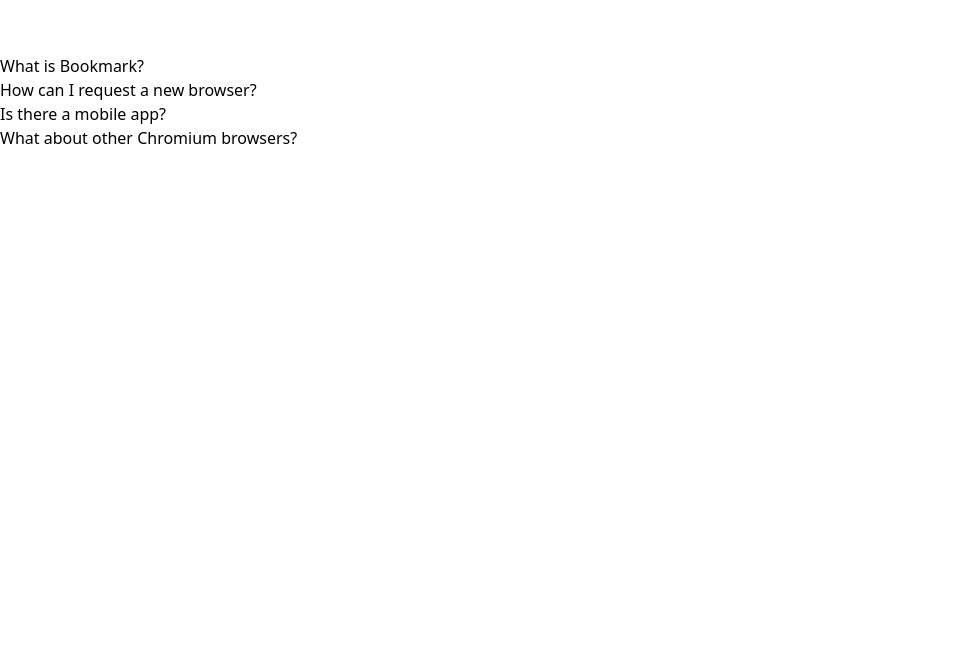
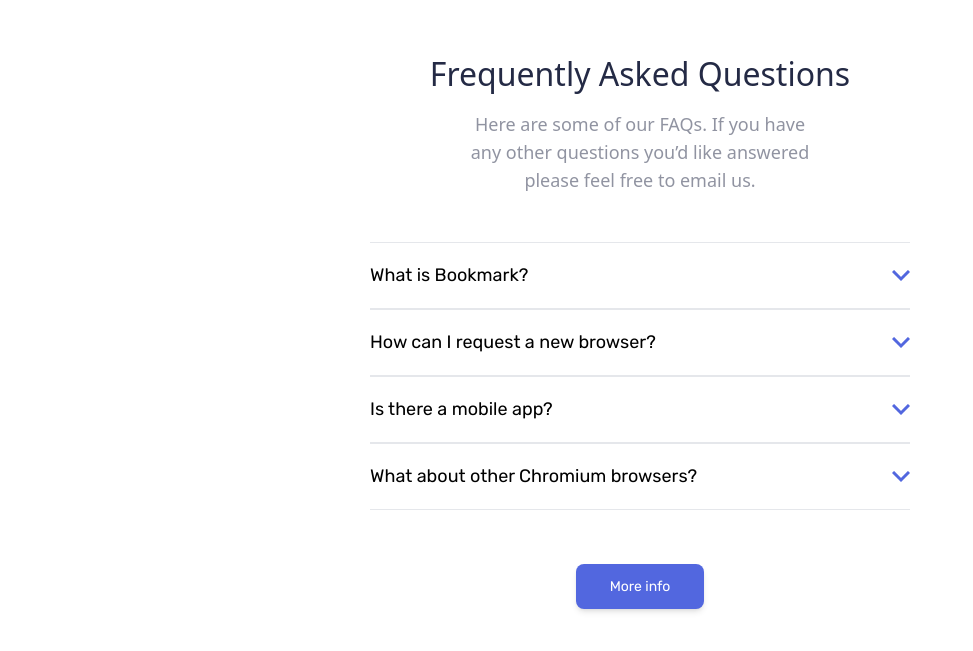
Before and after one commit to adrian-danciu/frontend-mentor-challenges, a React (Vite) app in the folder bookmark-landing-page/: page / in a window 1280 px wide. Shown: the part 2291-2942 px from the top of the page, without its empty margins (0-973 px from the left). Before the commit the page ends 2441 px from the top, so only its background shows below. Built offline with nearby package versions, Linux system fonts and the light colour scheme.

Commit message:
added FAQ component & Accordion

```diff
--- a/bookmark-landing-page/src/components/Faq/Accordion.tsx
+++ b/bookmark-landing-page/src/components/Faq/Accordion.tsx
@@ -9,9 +9,35 @@
   const [isOpen, setIsOpen] = useState(false);
 
   return (
-    <div>
-      <button onClick={() => setIsOpen(!isOpen)}>{title}</button>
-      {isOpen && <p>{description}</p>}
+    <div className="md:w-[540px] w-full border-t border-b py-[19px] font-rubik">
+      <button
+        className="w-full flex flex-row justify-between items-center text-[18px] hover:text-[#FA5959]"
+        onClick={() => setIsOpen(!isOpen)}
+      >
+        {title}
+        <svg
+          className={`transition-transform duration-300 ease-in-out ${isOpen ? "rotate-180" : "rotate-0"}`}
+          xmlns="http://www.w3.org/2000/svg"
+          width="18"
+          height="12"
+        >
+          <path
+            fill="none"
+            stroke={`${isOpen ? "#FA5959" : "#5267DF"}`}
+            stroke-width="3"
+            d="M1 1l8 8 8-8"
+          />
+        </svg>
+      </button>
+      <div
+        className={`transition-all duration-300 ease-in-out overflow-hidden ${
+          isOpen ? "max-h-[500px] opacity-100" : "max-h-0 opacity-0"
+        }`}
+      >
+        <p className="mt-4 text-[16px] leading-[36px] text-darkText opacity-75">
+          {description}
+        </p>
+      </div>
     </div>
   );
 };
--- a/bookmark-landing-page/src/components/Faq/Faq.tsx
+++ b/bookmark-landing-page/src/components/Faq/Faq.tsx
@@ -1,3 +1,4 @@
+import Button from "../Button/Button";
 import Accordion from "./Accordion";
 
 const faqs = [
@@ -25,7 +26,14 @@
 
 const Faq = () => {
   return (
-    <div>
+    <div className="flex flex-col justify-center items-center mb-16 mx-8 md:mx-[165px]">
+      <p className="text-[24px] md:text-[32px] text-darkText font-medium leading-10 mb-[16px]">
+        Frequently Asked Questions
+      </p>
+      <p className="text-[15px] md:text-[18px] leading-7 font-light text-darkText opacity-50 md:mb-[48px] w-full md:w-[38%] text-center">
+        Here are some of our FAQs. If you have any other questions you’d like
+        answered please feel free to email us.
+      </p>
       {faqs.map((faq, index) => (
         <Accordion
           key={index}
@@ -33,6 +41,9 @@
           description={faq.description}
         />
       ))}
+      <div className="mt-[48px] md:mt-[54px]">
+        <Button variant="primary" label="More info" />
+      </div>
     </div>
   );
 };
```
